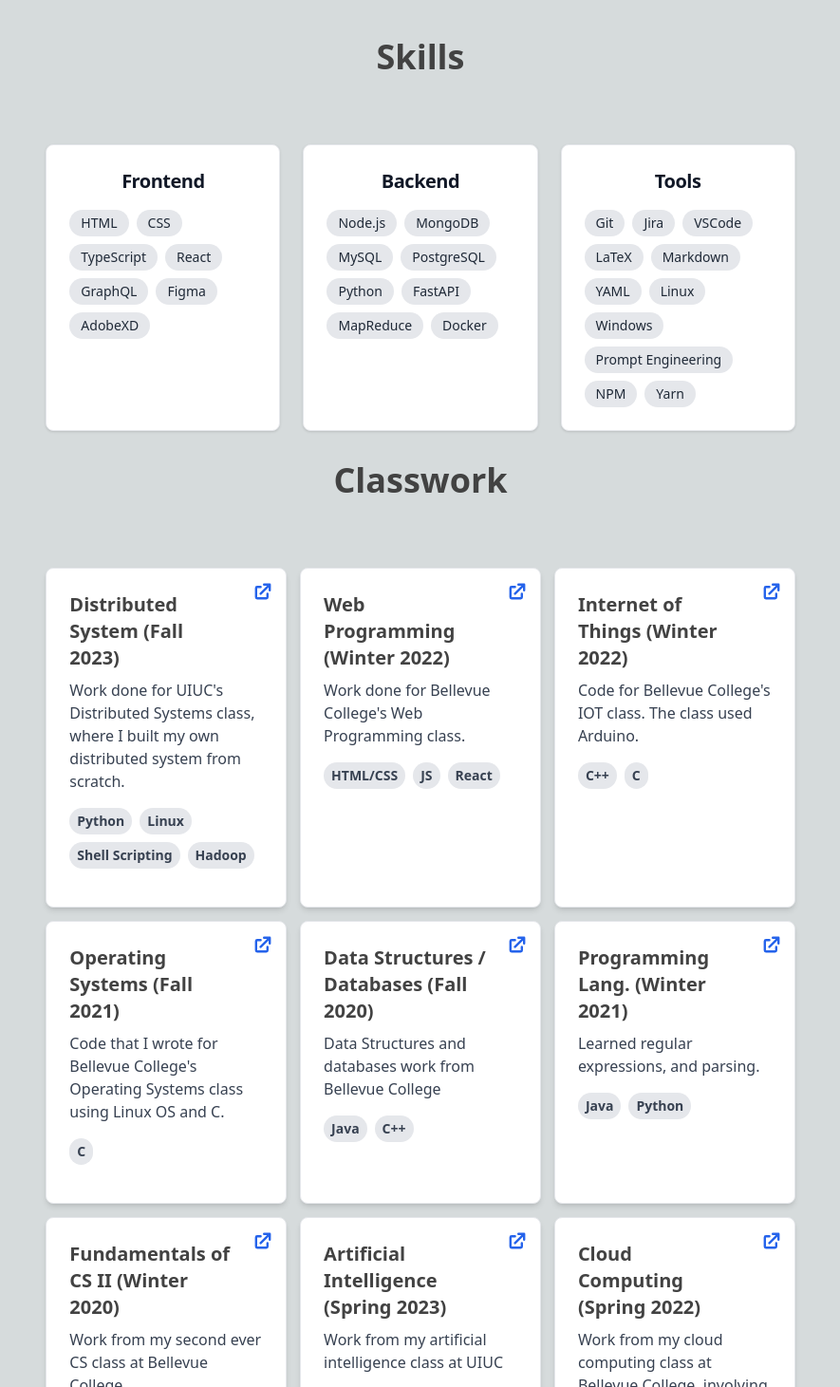
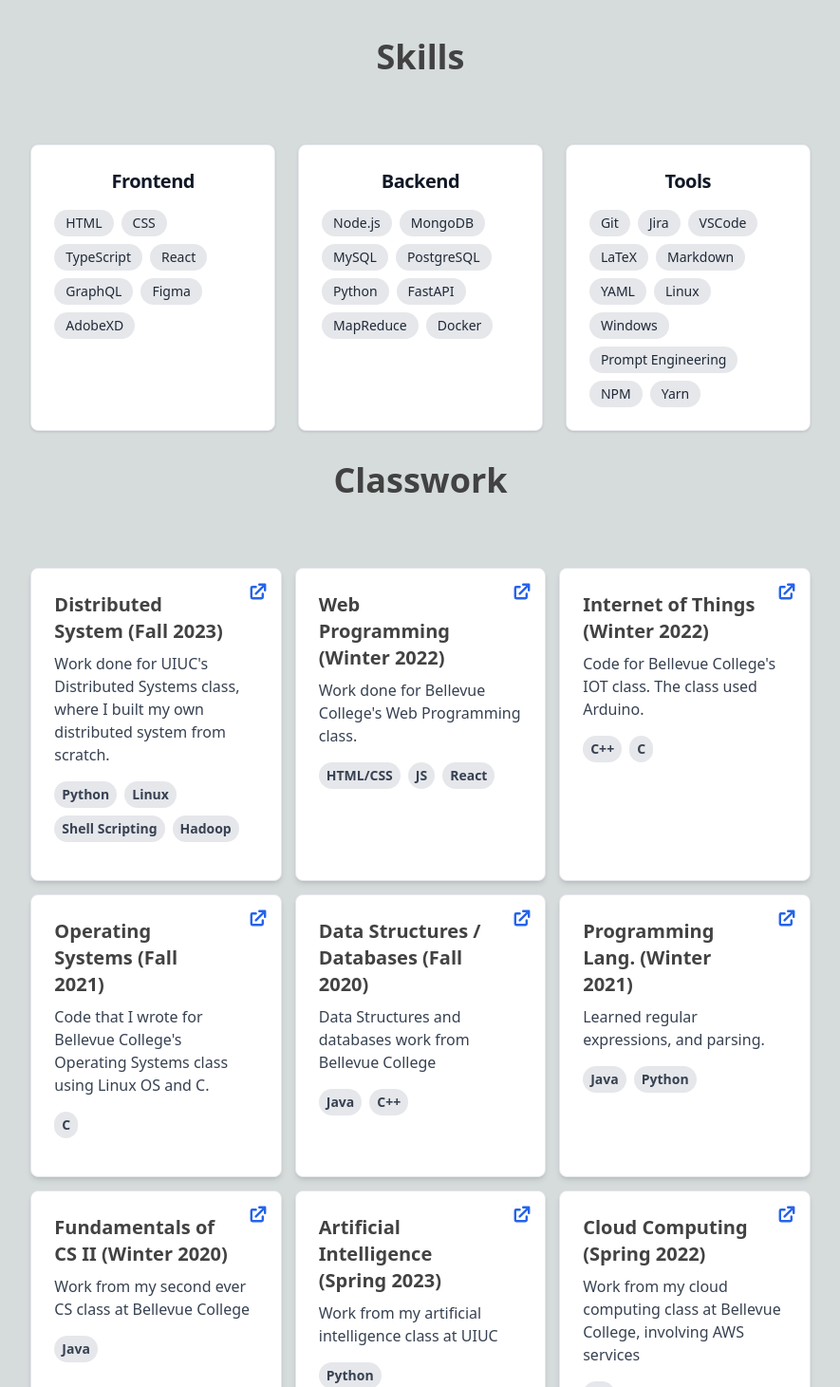
Before and after one commit to czhou578/v3, a Next.js app: page / in a window 1280 px wide. Shown: the part 8409-9870 px from the top of the page at 95% size, without its empty margins (197-1082 px from the left). Built offline with nearby package versions, Linux system fonts and the light colour scheme.

Commit message:
made page more responsive for phones

```diff
--- a/pages/index.tsx
+++ b/pages/index.tsx
@@ -424,7 +424,7 @@ Cluster Analytics`,
         <h2 className="text-2xl sm:text-3xl md:text-4xl font-extrabold dark:text-blue-300 mx-auto w-full px-4 sm:px-6 md:px-8 lg:w-9/12 xl:w-6/12 mb-6 sm:mb-8 md:mb-10 text-center mt-10">
           Skills
         </h2>
-        <div className="mx-auto p-8 w-7/12 md:w-8/12">
+        <div className="mx-auto px-4 py-8 w-full sm:w-11/12 md:w-10/12 lg:w-8/12">
           <LazyLoad>
             <div className="grid lg:grid-cols-3 gap-6">
               <div className="bg-white border border-gray-200 rounded-lg shadow dark:bg-gray-800 dark:border-indigo-200/100 p-6">
@@ -509,7 +509,7 @@ Cluster Analytics`,
         <h2 className="text-2xl sm:text-3xl md:text-4xl font-extrabold dark:text-blue-300 mx-auto w-full px-4 sm:px-6 md:px-8 lg:w-9/12 xl:w-6/12 mb-6 sm:mb-8 md:mb-10 text-center">
           Classwork
         </h2>
-        <div className="mx-auto p-8 w-7/12 md:w-8/12">
+        <div className="mx-auto px-4 py-8 w-full sm:w-11/12 md:w-10/12 lg:w-9/12 xl:w-8/12">
           <LazyLoad>
             <div className="grid lg:grid-cols-3 gap-3.5">
               <Classwork
```
